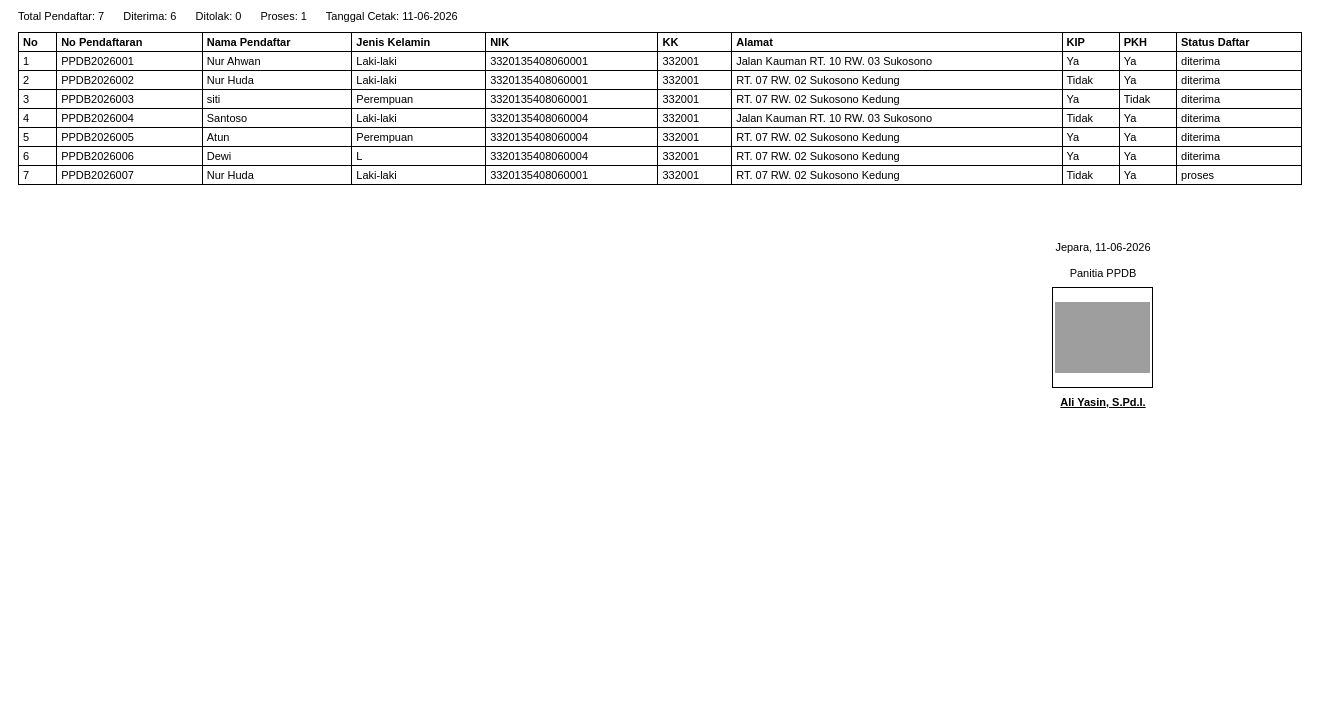
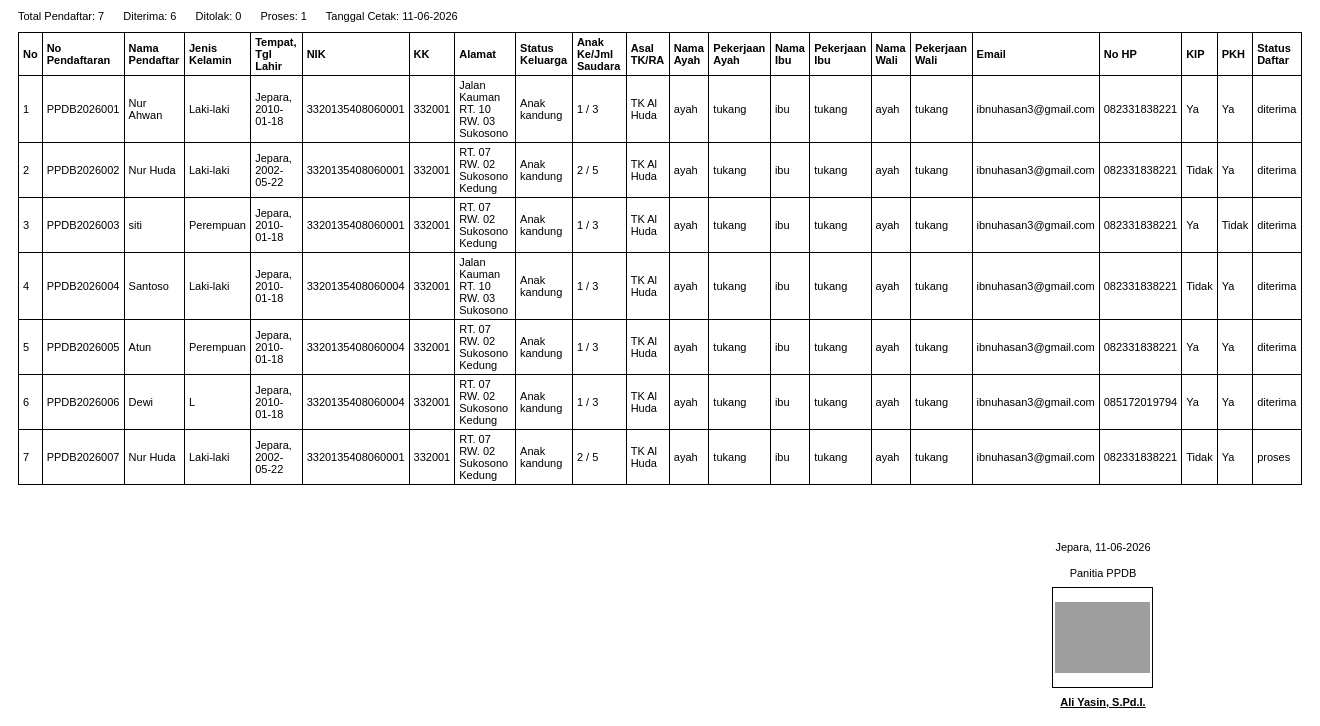
Before and after one commit to dewecorp/ppdb, a PHP site: page /admin/laporan_pendaftar.php in a window 1320 px wide. Shown: the part 140-866 px from the top of the page. Before the commit the page ends 548 px from the top, so only its background shows below. Run offline with PHP 8.4, Linux system fonts and the light colour scheme; a user stored in the database is signed in; data comes from the database, SQL or seed files in the repository; grey boxes are pictures that could not be loaded.

Commit message:
update pendaftar

```diff
--- a/admin/laporan_pendaftar.php
+++ b/admin/laporan_pendaftar.php
@@ -245,9 +245,21 @@ $totalProses = count_pendaftar('proses');
                 <th>No Pendaftaran</th>
                 <th>Nama Pendaftar</th>
                 <th>Jenis Kelamin</th>
+                <th>Tempat, Tgl Lahir</th>
                 <th>NIK</th>
                 <th>KK</th>
                 <th>Alamat</th>
+                <th>Status Keluarga</th>
+                <th>Anak Ke/Jml Saudara</th>
+                <th>Asal TK/RA</th>
+                <th>Nama Ayah</th>
+                <th>Pekerjaan Ayah</th>
+                <th>Nama Ibu</th>
+                <th>Pekerjaan Ibu</th>
+                <th>Nama Wali</th>
+                <th>Pekerjaan Wali</th>
+                <th>Email</th>
+                <th>No HP</th>
                 <th>KIP</th>
                 <th>PKH</th>
                 <th>Status Daftar</th>
@@ -260,9 +272,21 @@ $totalProses = count_pendaftar('proses');
                 <td><?= esc($row['no_pendaftaran']); ?></td>
                 <td><?= esc($row['nama_lengkap']); ?></td>
                 <td><?= esc($row['jenis_kelamin']); ?></td>
+                <td><?= esc($row['tempat_lahir']); ?>, <?= esc($row['tanggal_lahir']); ?></td>
                 <td><?= esc($row['nik']); ?></td>
                 <td><?= esc($row['kk']); ?></td>
                 <td><?= esc($row['alamat']); ?></td>
+                <td><?= esc($row['status_keluarga']); ?></td>
+                <td><?= esc((string)$row['anak_ke']); ?> / <?= esc((string)$row['jumlah_saudara']); ?></td>
+                <td><?= esc($row['asal_tk']); ?></td>
+                <td><?= esc($row['nama_ayah']); ?></td>
+                <td><?= esc($row['pekerjaan_ayah']); ?></td>
+                <td><?= esc($row['nama_ibu']); ?></td>
+                <td><?= esc($row['pekerjaan_ibu']); ?></td>
+                <td><?= esc($row['nama_wali']); ?></td>
+                <td><?= esc($row['pekerjaan_wali']); ?></td>
+                <td><?= esc($row['email']); ?></td>
+                <td><?= esc($row['hp']); ?></td>
                 <td><?= esc($row['kip']); ?></td>
                 <td><?= esc($row['pkh']); ?></td>
                 <td><?= esc($row['status_daftar']); ?></td>
```
Also changed, not shown: admin/pages/pendaftar.php (+24 -0 lines), data_pendaftar.php (+16 -4 lines), 1 other file.
